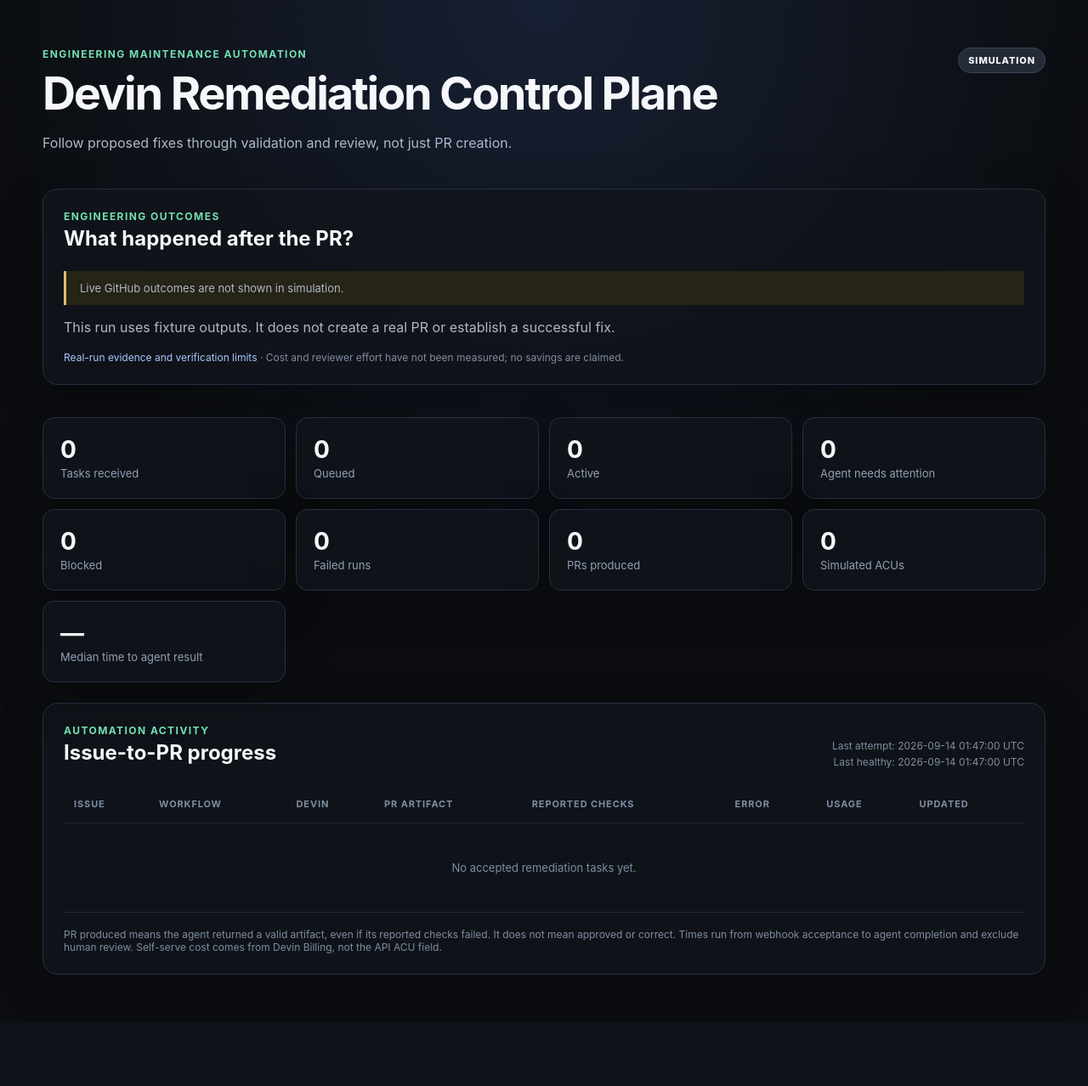
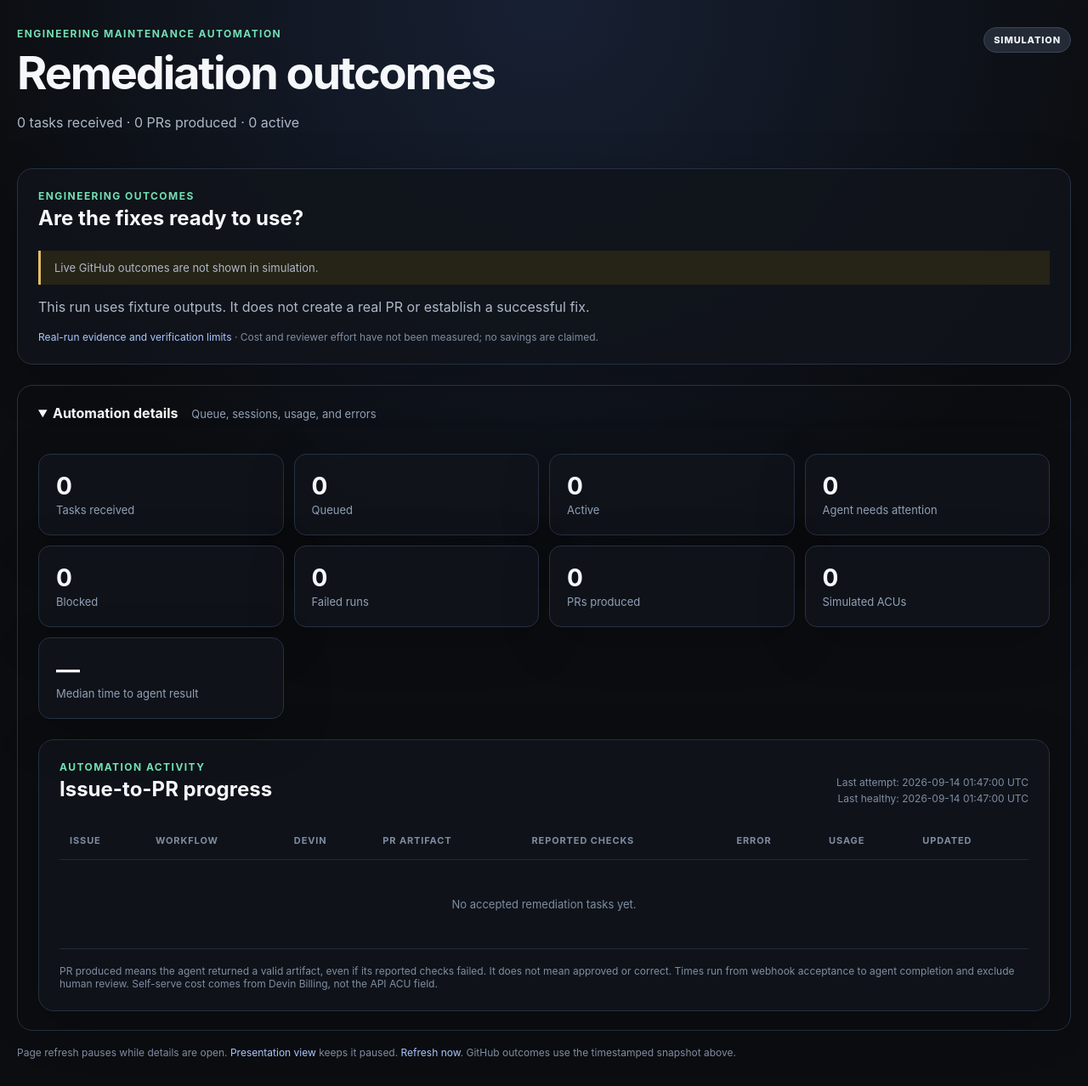
Before and after one commit to samuelczhao/devin-remediation-orchestrator, a FastAPI app: page / in a window 1280 px wide. Shown: the whole page at 85% size. Before the commit the page ends 1147 px from the top, so only its background shows below. Run offline with FastAPI, Linux system fonts and the light colour scheme; data that the repository does not hold is empty.

Commit message:
Make review outcomes readable before individual PRs

```diff
--- a/app/main.py
+++ b/app/main.py
@@ -128,7 +128,7 @@ def create_app(
         )
 
     @app.get("/", response_class=HTMLResponse)
-    async def dashboard(request: Request) -> Response:
+    async def dashboard(request: Request, presentation: bool = False) -> Response:
         workflow_metrics = store.metrics()
         task_records = store.list_tasks()
         task_views = [
@@ -146,6 +146,7 @@ def create_app(
             request=request,
             name="index.html",
             context={
+                "presentation": presentation,
                 "mode": config.app_mode,
                 "metrics": workflow_metrics,
                 "median_cycle": _format_duration(workflow_metrics.median_cycle_seconds),
--- /dev/null
+++ b/app/static/dashboard.js
@@ -0,0 +1,7 @@
+const REFRESH_INTERVAL_MS = 5_000;
+
+window.setInterval(() => {
+  if (document.visibilityState === "visible" && !document.querySelector("details[open]")) {
+    window.location.reload();
+  }
+}, REFRESH_INTERVAL_MS);
--- a/app/static/styles.css
+++ b/app/static/styles.css
@@ -7,7 +7,7 @@
 
 * { box-sizing: border-box; }
 body { margin: 0; background: radial-gradient(circle at top, #172033, #0b0d10 48%); }
-main { width: min(1180px, calc(100% - 40px)); margin: 0 auto; padding: 56px 0; }
+main { width: min(1280px, calc(100% - 40px)); margin: 0 auto; padding: 32px 0; }
 header, .panel-heading { display: flex; justify-content: space-between; gap: 24px; align-items: start; }
 h1 { margin: 6px 0 8px; font-size: clamp(32px, 5vw, 54px); letter-spacing: -0.04em; }
 h2 { margin: 4px 0; }
@@ -51,9 +51,37 @@ td > strong { color: #ffadb7; font-size: 12px; }
 .assessment.rejected, .check.failed { color: #ffadb7; }
 .check.passed { color: #7ff0be; }
 .notice { padding: 12px 16px; border-left: 3px solid #e0bd65; background: #262317; font-size: 13px; }
+.outcome-metrics .rejected strong, .test-failed { color: #ffadb7; }
+.outcome-metrics .needs-rework strong { color: #f4d77b; }
+.test-passed { color: #7ff0be; }
+summary { cursor: pointer; font-weight: 650; }
+summary span { margin-left: 12px; color: #91a0b5; font-size: 13px; font-weight: 400; }
+summary:focus-visible, a:focus-visible { outline: 2px solid #a8c7ff; outline-offset: 5px; }
+.proposal-details, .operational-details { margin-top: 24px; }
+.operational-details { padding: 22px 24px; border: 1px solid #263143; border-radius: 18px; }
+.proposal-table { margin-top: 24px; }
+.review-details { max-width: 390px; }
+.review-details summary { color: #a8c7ff; font-size: 13px; }
+.review-details p { font-size: 13px; line-height: 1.5; }
+.assessment.candidate { font-weight: 650; }
+.export-evidence { margin-top: 28px; padding: 24px; background: #141b26; border: 1px solid #344254; border-radius: 12px; scroll-margin-top: 20px; }
+.export-evidence > summary { font-size: 24px; }
+.export-evidence > p { font-size: 16px; line-height: 1.5; }
+.evidence-comparison { display: grid; grid-template-columns: 1fr 1fr; gap: 20px; }
+.evidence-comparison article { min-width: 0; border: 1px solid #344254; border-radius: 8px; padding: 18px; }
+.evidence-comparison h3 { margin: 0 0 16px; font-size: 19px; }
+.evidence-comparison h3 span { margin-left: 8px; color: #91a0b5; font: 13px ui-monospace, monospace; }
+.evidence-comparison pre { min-height: 130px; margin: 0; font-size: 14px; line-height: 1.65; white-space: pre-wrap; overflow-wrap: anywhere; }
+.evidence-comparison p { min-height: 45px; font-size: 15px; line-height: 1.5; }
+.evidence-comparison strong { font-size: 24px; }
+.export-evidence > .evidence-scope { max-width: 950px; font-size: 14px; }
+.export-evidence > .footnote { font-size: 12px; }
+.return-summary { display: inline-block; margin-top: 20px; font-size: 15px; }
 
 @media (max-width: 800px) {
   .metrics { grid-template-columns: repeat(2, 1fr); }
   header, .panel-heading { flex-direction: column; }
   .worker-health { text-align: left; }
+  .evidence-comparison { grid-template-columns: 1fr; }
+  .export-evidence { padding: 16px; }
 }
--- a/app/templates/index.html
+++ b/app/templates/index.html
@@ -3,7 +3,7 @@
   <head>
     <meta charset="utf-8">
     <meta name="viewport" content="width=device-width, initial-scale=1">
-    <meta http-equiv="refresh" content="5">
+    {% if not presentation %}<script src="{{ url_for('static', path='/dashboard.js') }}" defer></script>{% endif %}
     <title>Devin Remediation Control Plane</title>
     <link rel="stylesheet" href="{{ url_for('static', path='/styles.css') }}">
   </head>
@@ -12,17 +12,17 @@
       <header>
         <div>
           <p class="eyebrow">Engineering maintenance automation</p>
-          <h1>Devin Remediation Control Plane</h1>
-          <p>Follow proposed fixes through validation and review, not just PR creation.</p>
+          <h1>Remediation outcomes</h1>
+          <p>{{ metrics.total }} tasks received · {{ metrics.pr_produced }} PRs produced · {{ metrics.active }} active</p>
         </div>
         <span class="mode {{ mode }}">{{ mode | upper }}</span>
       </header>
 
-      <section class="panel outcomes" aria-label="Engineering outcomes">
+      <section class="panel outcomes" id="outcome-summary" aria-label="Engineering outcomes">
         <div class="panel-heading">
           <div>
             <p class="eyebrow">Engineering outcomes</p>
-            <h2>What happened after the PR?</h2>
+            <h2>Are the fixes ready to use?</h2>
           </div>
           {% if outcomes.checked_at %}<span>GitHub snapshot: {{ outcomes.checked_at }}<br>Manually refreshed, not live</span>{% endif %}
         </div>
@@ -32,26 +32,11 @@
           <article><strong>{{ outcomes.summary.regression_verified }}</strong><span>Regression verified</span></article>
           <article><strong>{{ outcomes.summary.approved if outcomes.summary.approved is not none else 'Unknown' }}</strong><span>GitHub approved</span></article>
           <article><strong>{{ outcomes.summary.merged }}</strong><span>Merged</span></article>
-          <article><strong>{{ outcomes.summary.needs_rework }}</strong><span>Needs rework · review notes</span></article>
-          <article><strong>{{ outcomes.summary.closed_unmerged }}</strong><span>Closed without merge</span></article>
+          <article class="rejected"><strong>{{ outcomes.summary.rejected }}</strong><span>Rejected · review notes</span></article>
+          <article class="needs-rework"><strong>{{ outcomes.summary.needs_rework }}</strong><span>Needs rework · review notes</span></article>
         </div>
-        <div class="table-wrap">
-          <table>
-            <thead><tr><th>Issue / proposal</th><th>Devin</th><th>GitHub decision</th><th>CI evidence</th><th>Recorded assessment</th></tr></thead>
-            <tbody>
-              {% for row in outcomes.rows %}
-              <tr>
-                <td><a href="{{ row.pr_url }}">PR #{{ row.number }}</a><small>Issue #{{ row.issue_number }} · {{ row.issue_title }}</small></td>
-                <td>{% if row.session_url %}<a href="{{ row.session_url }}">Session</a>{% else %}—{% endif %}</td>
-                <td><span class="status {{ row.github_state }}">{{ row.github_state | replace('_', ' ') }}</span><small>{{ row.github_review | replace('_', ' ') }}</small></td>
-                <td><span class="check {{ row.ci_status }}">{% if row.ci_status == 'no_checks' %}No checks reported{% else %}{{ row.ci_status | replace('_', ' ') | title }}{% endif %}</span></td>
-                <td><strong class="assessment {{ row.review_disposition }}">{{ row.review_disposition | replace('_', ' ') | title }}</strong>{% if row.review_note %}<small>{{ row.review_note }}</small>{% endif %}{% if row.independent_verification_url %}<small><a href="{{ row.independent_verification_url }}">Independent regression: fail before / pass after</a></small>{% endif %}{% if row.review_source %}<small><a href="{{ row.review_source }}">Review notes</a> · {{ row.head_sha[:7] }}</small>{% endif %}</td>
-              </tr>
-              {% endfor %}
-            </tbody>
-          </table>
-        </div>
-        <p class="footnote">{{ outcomes.summary.tracked_prs }} proposals in this snapshot. Regression verified means a scoped check passed independently at the matching commit, not full integration coverage or merge approval. A candidate is not an approved fix, and missing CI is not a pass. Counts are separate signals, not funnel stages.</p>
+        <p class="footnote">Verification, human review, and merge are separate signals. A verified regression is not full-suite coverage or approval.</p>
+        <p class="footnote">CI: {{ outcomes.summary.ci_passed }} passed · {{ outcomes.summary.ci_failed }} failed · {{ outcomes.summary.ci_pending }} pending · {{ outcomes.summary.ci_no_checks }} without checks · {{ outcomes.summary.ci_unknown }} unknown.</p>
         {% endif %}
         {% if mode == 'simulation' %}
         <p>This run uses fixture outputs. It does not create a real PR or establish a successful fix.</p>
@@ -59,6 +44,21 @@
         <p class="footnote"><a href="https://github.com/samuelczhao/devin-remediation-orchestrator/blob/main/docs/EVIDENCE.md">Real-run evidence and verification limits</a> · Cost and reviewer effort have not been measured; no savings are claimed.</p>
       </section>
 
+      {% if worker_last_error %}<p class="notice">Worker error: {{ worker_last_error }}</p>{% endif %}
+      {% if metrics.failed or metrics.blocked or metrics.needs_attention %}<p class="notice">Run attention: {{ metrics.failed }} failed · {{ metrics.blocked }} blocked · {{ metrics.needs_attention }} awaiting input. These are session states, separate from PR review.</p>{% endif %}
+
+      {% if outcomes.available %}
+      <details class="panel proposal-details" {% if presentation %}open{% endif %}>
+        <summary>PRs and review evidence <span>{{ outcomes.summary.tracked_prs }} proposals</span></summary>
+        {% for row in outcomes.rows if mode == 'live' and row.number == 4 and row.head_sha == 'd6394296de8682e5ead171f20b4167bee7b7971c' and row.independent_verification_url %}
+        {% include 'export_evidence.html' %}
+        {% endfor %}
+        {% include 'outcome_rows.html' %}
+      </details>
+      {% endif %}
+
+      <details class="operational-details" {% if not outcomes.available %}open{% endif %}>
+        <summary>Automation details <span>Queue, sessions, usage, and errors</span></summary>
       <section class="metrics" aria-label="Automation activity">
         <article><strong>{{ metrics.total }}</strong><span>Tasks received</span></article>
         <article><strong>{{ metrics.queued }}</strong><span>Queued</span></article>
@@ -70,7 +70,6 @@
         <article><strong>{{ usage_summary.value }}</strong><span>{{ usage_summary.label }}</span></article>
         <article><strong>{{ median_cycle }}</strong><span>Median time to agent result</span></article>
       </section>
-
       <section class="panel">
         <div class="panel-heading">
           <div>
@@ -108,6 +107,8 @@
         </div>
         <p class="footnote">PR produced means the agent returned a valid artifact, even if its reported checks failed. It does not mean approved or correct. Times run from webhook acceptance to agent completion and exclude human review. Self-serve cost comes from Devin Billing, not the API ACU field.</p>
       </section>
+      </details>
+      <p class="footnote">{% if presentation %}Presentation view · page auto-refresh paused. <a href="/">Return to auto-refresh</a>{% else %}Page refresh pauses while details are open. <a href="?presentation=true">Presentation view</a> keeps it paused.{% endif %} <a href="">Refresh now</a>. GitHub outcomes use the timestamped snapshot above.</p>
     </main>
   </body>
 </html>
```
Also changed, not shown: app/templates/export_evidence.html (added, +28 -0 lines), app/templates/outcome_rows.html (added, +25 -0 lines), tests/test_dashboard_presentation.py (added, +224 -0 lines), tests/test_webhook.py (+2 -1 lines), README.md.
